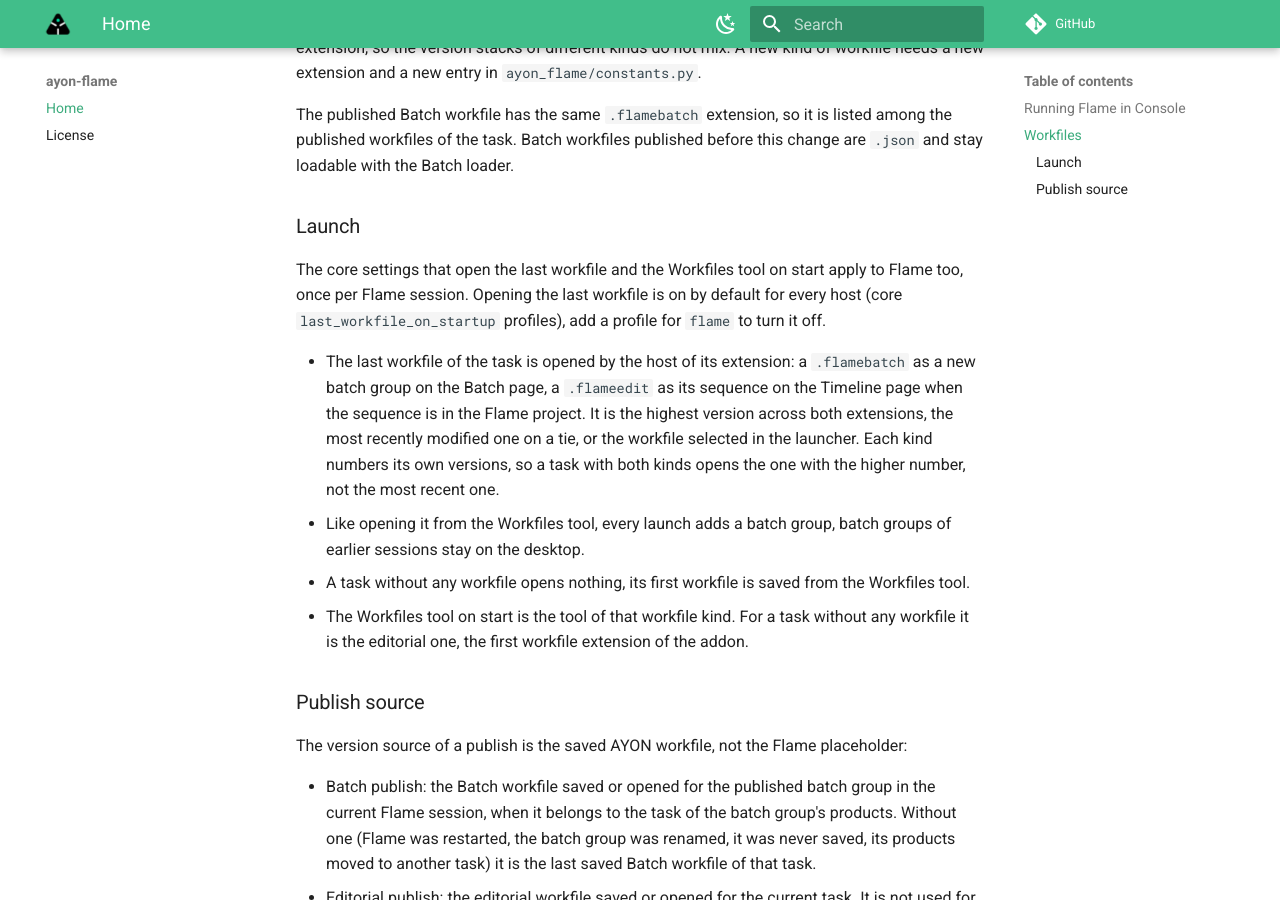
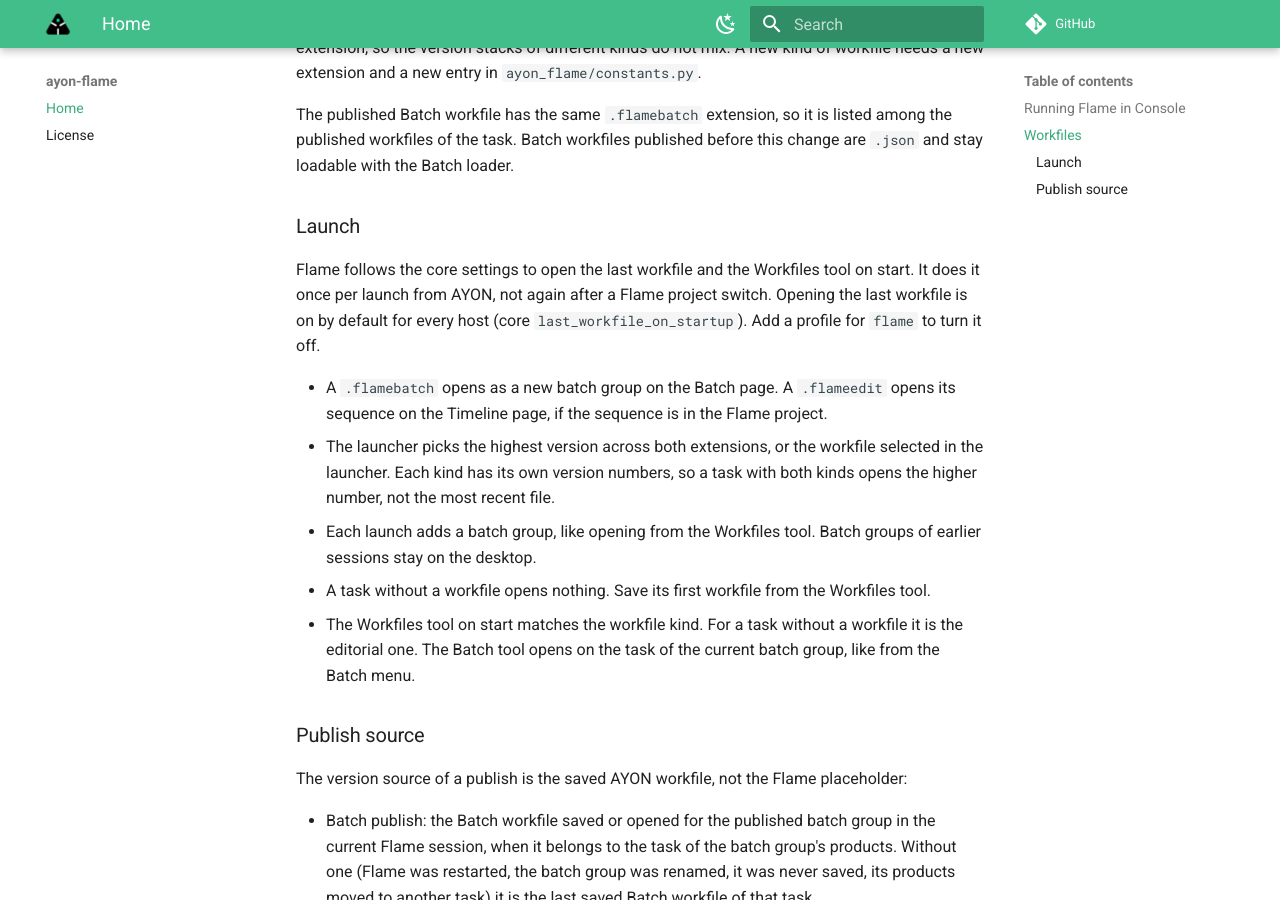
Before and after one commit to ynput/ayon-flame, an MkDocs documentation site: the page built from docs/index.md, in a window 1280 px wide and 900 px high, scrolled down 922 px. Built offline with MkDocs 1.6.1 and Material for MkDocs 9.7.7, drawn with Linux system fonts in a browser that asks for light colours; comment, search, counter and statistics services are not loaded; the version menu is left out.

```diff
--- a/docs/index.md
+++ b/docs/index.md
@@ -27,25 +27,26 @@
 
 ### Launch
 
-The core settings that open the last workfile and the Workfiles tool on
-start apply to Flame too, once per Flame session. Opening the last
-workfile is on by default for every host (core `last_workfile_on_startup`
-profiles), add a profile for `flame` to turn it off.
+Flame follows the core settings to open the last workfile and the
+Workfiles tool on start. It does it once per launch from AYON, not again
+after a Flame project switch. Opening the last workfile is on by default
+for every host (core `last_workfile_on_startup`). Add a profile for
+`flame` to turn it off.
 
-- The last workfile of the task is opened by the host of its extension: a
-  `.flamebatch` as a new batch group on the Batch page, a `.flameedit` as
-  its sequence on the Timeline page when the sequence is in the Flame
-  project. It is the highest version across both extensions, the most
-  recently modified one on a tie, or the workfile selected in the
-  launcher. Each kind numbers its own versions, so a task with both kinds
-  opens the one with the higher number, not the most recent one.
-- Like opening it from the Workfiles tool, every launch adds a batch
-  group, batch groups of earlier sessions stay on the desktop.
-- A task without any workfile opens nothing, its first workfile is saved
-  from the Workfiles tool.
-- The Workfiles tool on start is the tool of that workfile kind. For a
-  task without any workfile it is the editorial one, the first workfile
-  extension of the addon.
+- A `.flamebatch` opens as a new batch group on the Batch page. A
+  `.flameedit` opens its sequence on the Timeline page, if the sequence
+  is in the Flame project.
+- The launcher picks the highest version across both extensions, or the
+  workfile selected in the launcher. Each kind has its own version
+  numbers, so a task with both kinds opens the higher number, not the
+  most recent file.
+- Each launch adds a batch group, like opening from the Workfiles tool.
+  Batch groups of earlier sessions stay on the desktop.
+- A task without a workfile opens nothing. Save its first workfile from
+  the Workfiles tool.
+- The Workfiles tool on start matches the workfile kind. For a task
+  without a workfile it is the editorial one. The Batch tool opens on
+  the task of the current batch group, like from the Batch menu.
 
 ### Publish source
 
```
Also changed, not shown: 1 other file.
